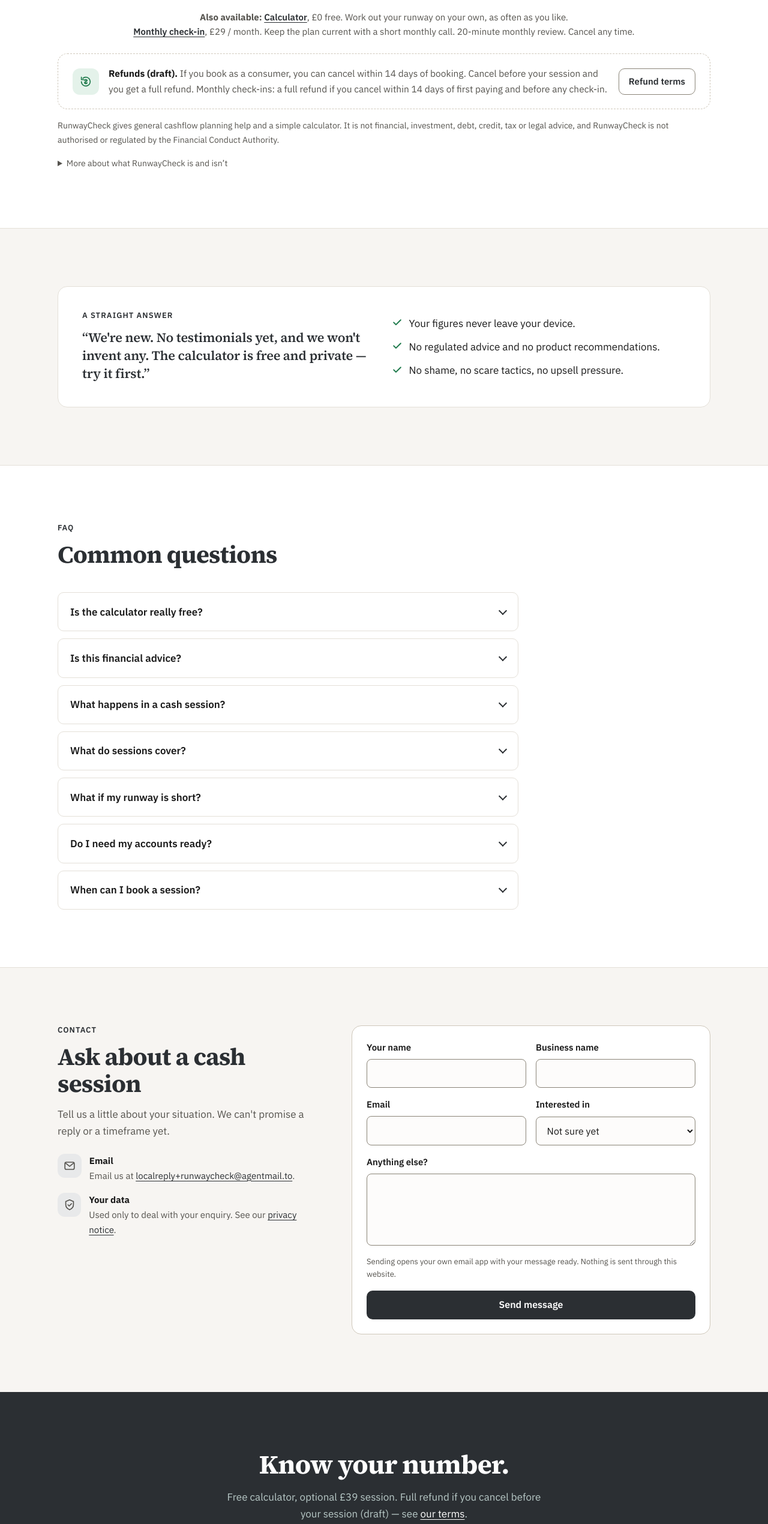
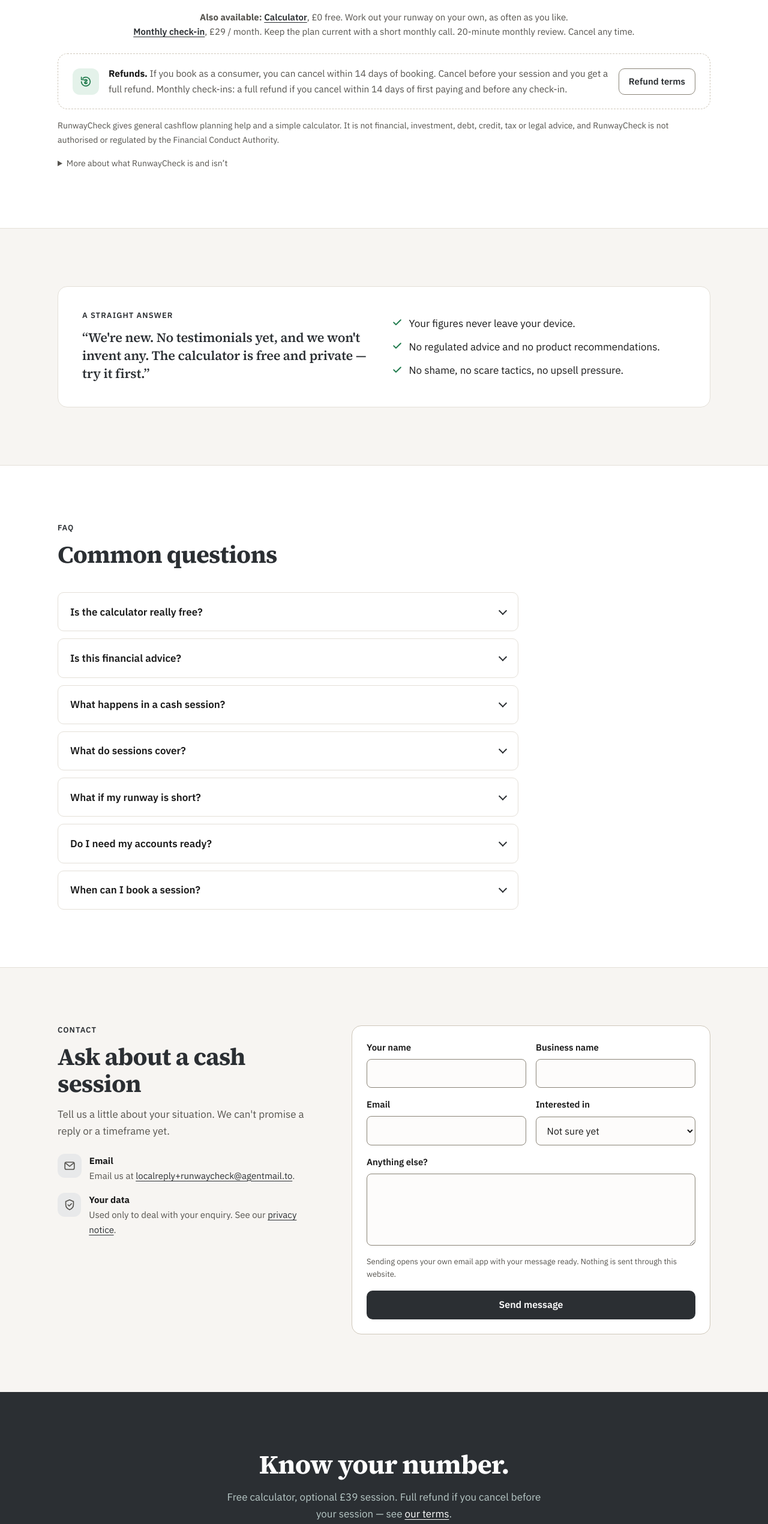
Before and after one commit to evanturner557-del/runwaycheck, a plain HTML site: page index.html in a window 1280 px wide. Shown: the part 2904-5444 px from the top of the page at 60% size. Drawn offline with Linux system fonts and the light colour scheme.

Commit message:
CHG-20261125-01: drop (draft) label on refund lines; text matches terms.html#refunds (launch_gate pass)

```diff
--- a/index.html
+++ b/index.html
@@ -106,7 +106,7 @@
       <div class="pricing pricing--single"><article class="tier tier--featured"><h3>Cash session</h3><p class="tier__for">A 45-minute call to fill in your 13-week cash sheet together.</p>
           <p class="price"><b>£39</b><span>one-off</span></p><ul class="checks"><li><svg aria-hidden="true"><use href="#i-check"/></svg>45-minute video session</li><li><svg aria-hidden="true"><use href="#i-check"/></svg>Your own 13-week cash sheet</li><li><svg aria-hidden="true"><use href="#i-check"/></svg>Written summary of what your figures show</li></ul><div class="cta-wrap"><a class="btn btn--primary btn--block" href="#contact" data-cta="enquire" data-plan="session">Ask about a session</a><p class="sub">No payment taken yet.</p></div></article></div>
       <p class="tier-more"><strong>Also available:</strong> <a href="#top-tool" data-cta="tool" data-plan="free">Calculator</a>, £0 free. Work out your runway on your own, as often as you like.<br><a href="#contact" data-cta="enquire-more" data-plan="checkin">Monthly check-in</a>, £29 / month. Keep the plan current with a short monthly call. 20-minute monthly review. Cancel any time.</p>
-      <div class="guarantee"><div class="icon"><svg aria-hidden="true"><use href="#i-refund"/></svg></div><p><strong>Refunds <span data-draft="refund">(draft)</span>.</strong> If you book as a consumer, you can cancel within 14 days of booking. Cancel before your session and you get a full refund. Monthly check-ins: a full refund if you cancel within 14 days of first paying and before any check-in.</p><a class="btn btn--ghost btn--sm" href="terms.html#refunds">Refund terms</a></div>
+      <div class="guarantee"><div class="icon"><svg aria-hidden="true"><use href="#i-refund"/></svg></div><p><strong>Refunds.</strong> If you book as a consumer, you can cancel within 14 days of booking. Cancel before your session and you get a full refund. Monthly check-ins: a full refund if you cancel within 14 days of first paying and before any check-in.</p><a class="btn btn--ghost btn--sm" href="terms.html#refunds">Refund terms</a></div>
       <p class="fineprint">RunwayCheck gives general cashflow planning help and a simple calculator. It is not financial, investment, debt, credit, tax or legal advice, and RunwayCheck is not authorised or regulated by the Financial Conduct Authority.</p>
       <details class="fineprint"><summary>More about what RunwayCheck is and isn’t</summary><p>We don’t recommend financial products, lenders or debt solutions. Results are estimates based only on the figures you enter — not forecasts or guarantees. For tax, speak to an accountant. For free money guidance, see MoneyHelper (moneyhelper.org.uk). If you’re self-employed and worried about debt, Business Debtline (businessdebtline.org, 0800 197 6026) gives free, FCA-regulated debt advice; StepChange (stepchange.org) helps with personal debt.</p></details>
     </div>
@@ -143,7 +143,7 @@
     </div>
   </section>
   <section class="section section--ink">
-    <div class="container final-cta"><h2>Know your number.</h2><p>Free calculator, optional £39 session. Full refund if you cancel before your session (draft) — see <a href="terms.html#refunds">our terms</a>.</p>
+    <div class="container final-cta"><h2>Know your number.</h2><p>Free calculator, optional £39 session. Full refund if you cancel before your session — see <a href="terms.html#refunds">our terms</a>.</p>
       <div class="btn-row"><a class="btn btn--light" href="#top-tool" data-cta="final">Work out my runway</a><a class="btn btn--outline-light" href="#contact" data-cta="final-contact">Ask a question</a></div></div>
   </section>
 </main>
```
